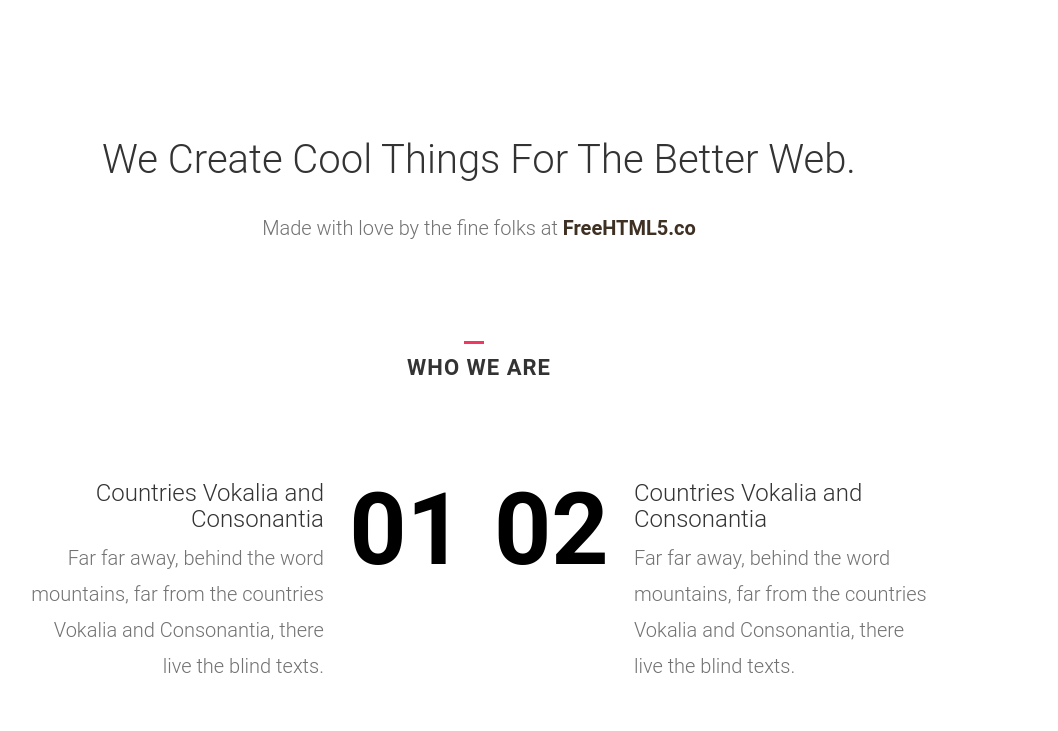
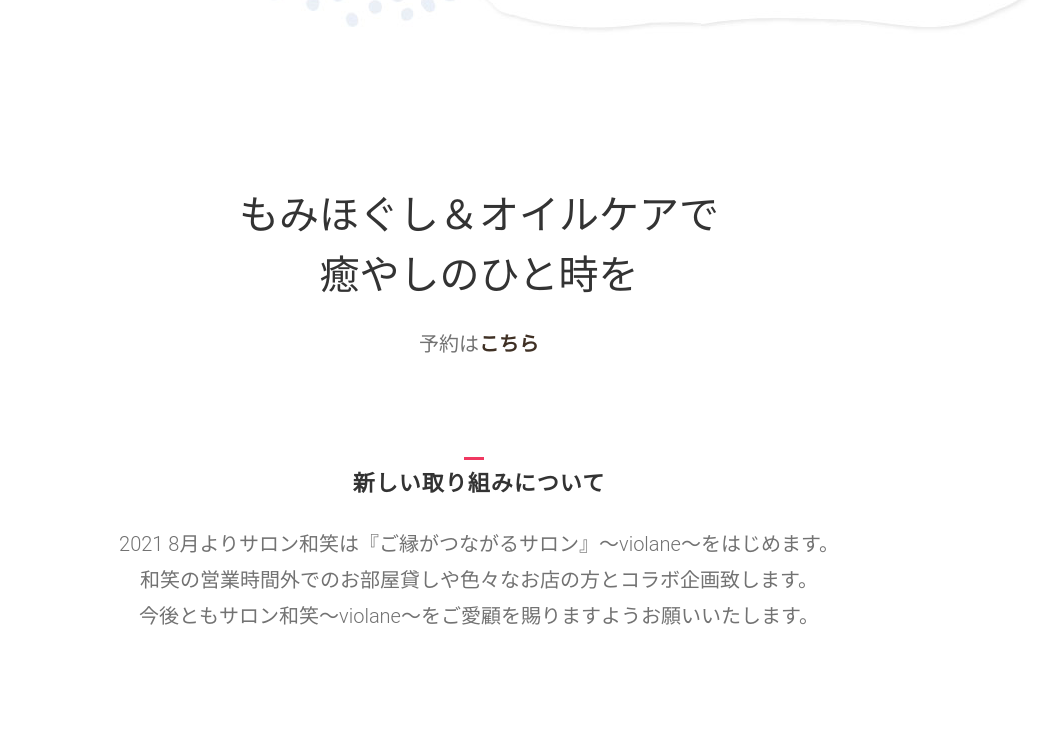
Before and after one commit to shima-v/wasyo, a plain HTML site: page neos/index.html in a window 1280 px wide. Shown: the part 987-1718 px from the top of the page, without its empty margins (171-1229 px from the left). Drawn offline with Linux system fonts and the light colour scheme.

Commit message:
'新しい取り組み'修正

```diff
--- a/neos/css/style.css
+++ b/neos/css/style.css
@@ -149,7 +149,7 @@ header .fh5co-navbar-brand .fh5co-logo:hover {
 }
 header #fh5co-main-nav > ul {
   padding: 0;
-  margin: 0;
+  margin: 0 auto 0;
 }
 header #fh5co-main-nav > ul li {
   list-style: none;
--- a/neos/index.html
+++ b/neos/index.html
@@ -86,7 +86,11 @@
 						tel.<span class="tellink">080-6368-0753</span>
 					</p>
 					<p class="h-time">
-						営業時間／【月～木】10:30～21:00（17:30以降予約不可日あり）【金・土】10:30～17:30 【日】15:00（1件のみ） 定休日／祝日・その他臨時休業の場合あり<br>
+						営業時間<br>
+						【月～木】10:30～21:00（不定日17:30以降予約不可）<br>
+						【金・土】10:30～17:30 <br>
+						【日】15:00（1件のみ） <br>
+						定休日／祝日・その他臨時休業の場合あり<br>
 					</p>
 				</div>
 			</div>
@@ -109,14 +113,16 @@
 	<div class="owl-carousel owl-carousel1 owl-carousel-fullwidth fh5co-light-arrow animate-box" data-animate-effect="fadeIn">
 		<div class="item"><a href="images/featured-1.jpg" class="image-popup"><img src="images/featured-1.jpg" alt="image"></a></div>
 		<div class="item"><a href="images/featured-2.jpg" class="image-popup"><img src="images/featured-2.jpg" alt="image"></a></div>
+		<div class="item"><a href="images/featured-3.jpg" class="image-popup"><img src="images/featured-3.jpg" alt="image"></a></div>
 	</div>
 
 	<div id="fh5co-intro-section">
 		<div class="container">
 			<div class="row">
 				<div class="col-md-12 text-center">
-					<h2>We Create Cool Things For The Better Web.</h2>
-					<p>Made with love by the fine folks at <a href="http://freehtml5.co">FreeHTML5.co</a></p>
+					<h2>もみほぐし＆オイルケアで<br>
+					癒やしのひと時を</h2>
+					<p>予約は<a href="index.html">こちら</a></p>
 				</div>
 			</div>
 		</div>
@@ -124,22 +130,25 @@
 	<div id="fh5co-common-section">
 		<div class="container">
 			<div class="heading-section text-center">
-				<h2>Who we are</h2>
+				<h2>新しい取り組みについて</h2>
+				<p>2021 8月よりサロン和笑は『ご縁がつながるサロン』～violane～をはじめます。<br>和笑の営業時間外でのお部屋貸しや色々なお店の方とコラボ企画致します。<br>今後ともサロン和笑～violane～をご愛顧を賜りますようお願いいたします。</p>
 			</div>
 			<div class="row">
 				<div class="col-md-10 col-md-offset-1">
 					<div class="col-md-6 col-sm-6 services-num services-num-text-right">
 						<span class="number-holder">01</span>
 						<div class="desc">
-							<h3>Countries Vokalia and Consonantia</h3>
-							<p>Far far away, behind the word mountains, far from the countries Vokalia and Consonantia, there live the blind texts.</p>
+							<h3>ヤムヤムヤミーのパン屋さんとコラボ</h3>
+							<img>ここに画像
+							<p>2021 8・９・１０月限定　ご来店頂いたお客様にヤムヤムヤミー（高岡市野村）さんと【夏にはかかせない塩コラボ】ということで「塩パン1個無料券」を提供して頂けます。お帰りの際にチケットをお渡し致しますのでヤムヤムヤミーにて交換して下さいますようお願い致します。（交換は2021　10月末まで有効）</p>
 						</div>
 					</div>
 					<div class="col-md-6 col-sm-6 services-num">
 						<span class="number-holder">02</span>
 						<div class="desc">
-							<h3>Countries Vokalia and Consonantia</h3>
-							<p>Far far away, behind the word mountains, far from the countries Vokalia and Consonantia, there live the blind texts.</p>
+							<h3>美と癒しのコラボ☆</h3>
+							<p>2021　８・９・１０月限定　エステシャンと美と癒しのコラボ
+								お客様からの声が多かったエステと和笑のもみほぐしを合計８０分（￥5,500）または１００分（¥6,500）にて施術致します毎週水曜日10:00~14:00木曜日13:00~17:00金曜日13:00~17:00（お休みの場合有）お問い合わせはサロン和笑～violane～080-6368-0753  LINE公式アカウント@ona1509f予約状況は<a href=https://reserva.be/violane357>こちら</a>からご確認頂けます。</p>
 						</div>
 					</div>
 				</div>
```
Also changed, not shown: neos/images/featured-2.jpg, neos/images/featured-3.jpg (added).
